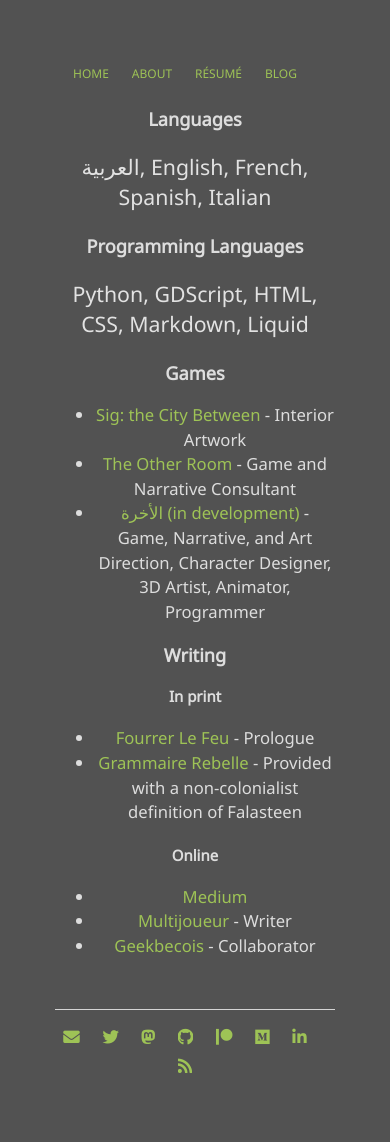
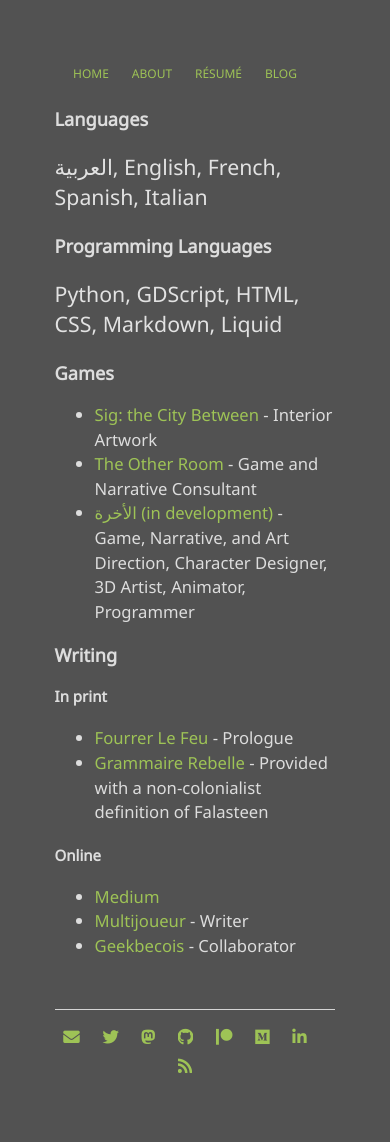
Before and after one commit to mstfacmly/mstfacmly.github.io, a Jekyll site: the page built from resume.md, in a window 390 px wide. Built offline with Jekyll 4.4.1, drawn with Linux system fonts in a browser that asks for light colours; nearby versions of some CDN libraries; some web fonts are replaced.

Commit message:
more css rules for site

```diff
--- a/css/main.css
+++ b/css/main.css
@@ -1,5 +1,5 @@
 body {
-	font-family:'FiraGO Regular', 'Noto Sans', 'Sans-Serif';
+	font-family:'FiraGO', 'Noto Sans', 'Sans-Serif';
 	margin: 60px auto;
 	width: 72%;
 	color: #ddd;
@@ -87,6 +87,9 @@
 		margin: 0 auto;
 		vertical-align: middle;
 	}
+	#resume {
+		text-align: initial;
+	}
 }
 
 @media screen and (min-width: 48rem){
@@ -99,6 +102,7 @@
 		margin: 0 auto;
 		vertical-align: middle;
 	}
+}
 
 .childDiv{
 	width: 33.3%;
--- a/resume.md
+++ b/resume.md
@@ -2,6 +2,8 @@
 layout: default
 title: Résumé
 ---
+<section id="resume" markdown="1">
+
 ### Languages
 {% assign langs = site.langs | remove: 'a little bit of' | remove: 'and' | remove: ',' | split: ' ' %}
 {%- for lang in langs -%}
```
